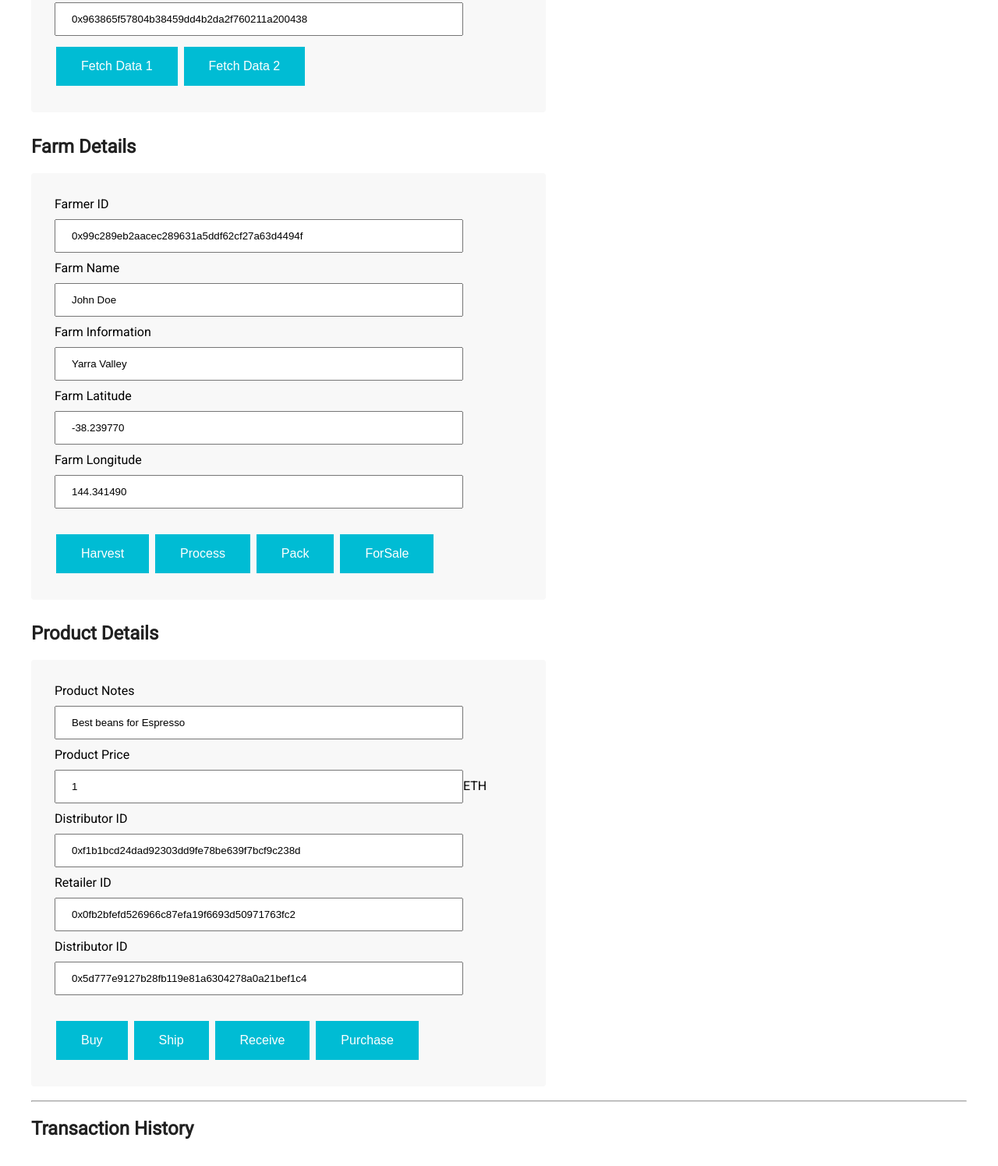
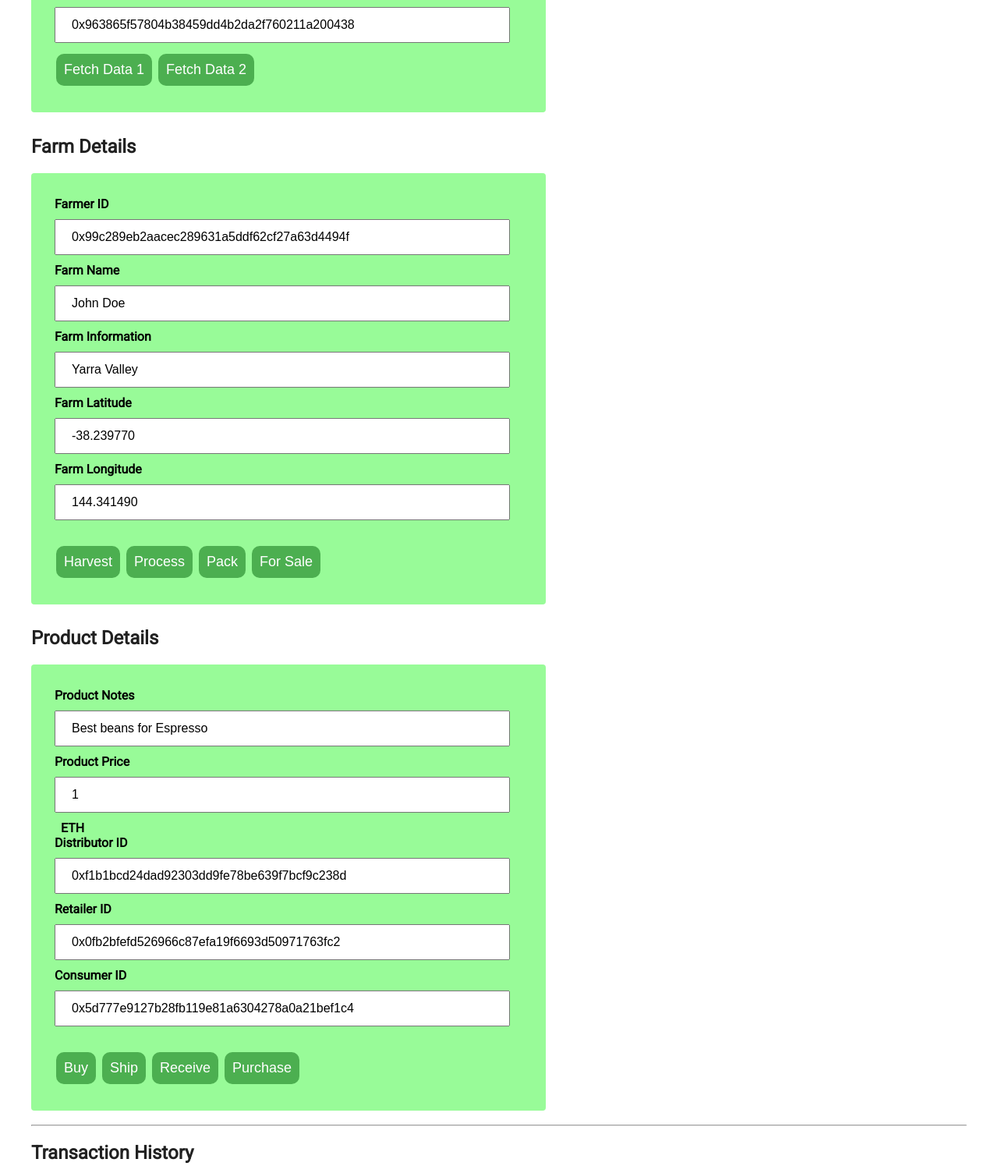
Before and after one commit to tobogganhill/supplychain, a website: page project-6/index.html in a window 1280 px wide. Shown: the part 446-1941 px from the top of the page at 78% size. Drawn offline with nearby package versions, Linux system fonts and the light colour scheme; files whose address does not match are found by name.

Commit message:
mods to HTML and CSS

```diff
--- a/project-6/index.html
+++ b/project-6/index.html
@@ -1,93 +1,178 @@
 <!DOCTYPE html>
 <html lang="en">
-
 	<head>
-    <meta charset="UTF-8">
-    <meta name="viewport" content="width=device-width, initial-scale=1.0">
-    <title>Fair Trade Coffee</title>
-    <link href="https://fonts.googleapis.com/css?family=Roboto" rel="stylesheet">
-    <link rel="stylesheet" type="text/css" href="style.css">
+		<meta charset="UTF-8" />
+		<meta name="viewport" content="width=device-width, initial-scale=1.0" />
+		<title>Coffee Supply Chain Management</title>
+		<link
+			href="https://fonts.googleapis.com/css?family=Roboto"
+			rel="stylesheet"
+		/>
+		<link rel="stylesheet" type="text/css" href="style.css" />
 	</head>
 
 	<body>
 		<div class="container">
-        <h1 style="text-align: center;">Fair Trade Coffee</h1>
-        <hr>
-        <p style="text-align: center;">Prove the authenticity of coffee using the Ethereum blockchain.</p>
+			<h1 style="text-align: center">Coffee Supply Chain Management</h1>
+			<hr />
+			<p style="text-align: center">Ethereum Coffee Provenance</p>
 		</div>
 
 		<div id="ftc-harvest">
 			<h2>Product Overview</h2>
 			<div class="form-group">
 				SKU
-            <br>
-            <input class="input-field" type="number" id="sku" name="sku" value=1><br>
+				<br />
+				<input
+					class="input-field"
+					type="number"
+					id="sku"
+					name="sku"
+					value="1"
+				/><br />
 				UPC
-            <br>
-            <input type="number" id="upc" name="upc" value=1><br>
+				<br />
+				<input type="number" id="upc" name="upc" value="1" /><br />
 				Current Owner ID
-            <br>
-            <input type="text" id="ownerID" name="ownerID" value="0x963865f57804b38459dd4b2da2f760211a200438" size="50"><br>
-            <div class=button-div>
-                <button class="btn-fetchOne" id="button" type="button" data-id="9">Fetch Data 1</button>
-                <button class="btn-fetchTwo" id="button" type="button" data-id="10">Fetch Data 2</button>
+				<br />
+				<input
+					type="text"
+					id="ownerID"
+					name="ownerID"
+					value="0x963865f57804b38459dd4b2da2f760211a200438"
+					size="50"
+				/><br />
+				<div class="button-div">
+					<button class="btn-fetchOne" id="button" type="button" data-id="9">
+						Fetch Data 1
+					</button>
+					<button class="btn-fetchTwo" id="button" type="button" data-id="10">
+						Fetch Data 2
+					</button>
 				</div>
 			</div>
-        <div class=form-break></div>
+			<div class="form-break"></div>
 			<h2>Farm Details</h2>
 			<div class="form-group">
 				Farmer ID
-            <br>
-            <input type="text" id="originFarmerID" name="originFarmerID" value="0x99c289eb2aacec289631a5ddf62cf27a63d4494f"
-                size="50"><br>
+				<br />
+				<input
+					type="text"
+					id="originFarmerID"
+					name="originFarmerID"
+					value="0x99c289eb2aacec289631a5ddf62cf27a63d4494f"
+					size="50"
+				/><br />
 				Farm Name
-            <br>
-            <input type="text" id="originFarmName" name="originFarmName" value="John Doe"><br>
+				<br />
+				<input
+					type="text"
+					id="originFarmName"
+					name="originFarmName"
+					value="John Doe"
+				/><br />
 				Farm Information
-            <br>
-            <input type="text" id="originFarmInformation" name="originFarmInformation" value="Yarra Valley"><br>
+				<br />
+				<input
+					type="text"
+					id="originFarmInformation"
+					name="originFarmInformation"
+					value="Yarra Valley"
+				/><br />
 				Farm Latitude
-            <br>
-            <input type="text" id="originFarmLatitude" name="originFarmLatitude" value="-38.239770"><br>
+				<br />
+				<input
+					type="text"
+					id="originFarmLatitude"
+					name="originFarmLatitude"
+					value="-38.239770"
+				/><br />
 				Farm Longitude
-            <br>
-            <input type="text" id="originFarmLongitude" name="originFarmLongitude" value="144.341490"><br>
-            <br>
-            <button class="btn-harvest" id="button" type="button" data-id="1">Harvest</button>
-            <button class="btn-process" id="button" type="button" data-id="2">Process</button>
-            <button class="btn-pack" id="button" type="button" data-id="3">Pack</button>
-            <button class="btn-forsale" id="button" type="button" data-id="4">ForSale</button>
+				<br />
+				<input
+					type="text"
+					id="originFarmLongitude"
+					name="originFarmLongitude"
+					value="144.341490"
+				/><br />
+				<br />
+				<button class="btn-harvest" id="button" type="button" data-id="1">
+					Harvest
+				</button>
+				<button class="btn-process" id="button" type="button" data-id="2">
+					Process
+				</button>
+				<button class="btn-pack" id="button" type="button" data-id="3">
+					Pack
+				</button>
+				<button class="btn-forsale" id="button" type="button" data-id="4">
+					For Sale
+				</button>
 			</div>
-        <div class=form-break></div>
+			<div class="form-break"></div>
 			<h2>Product Details</h2>
 			<div class="form-group">
 				Product Notes
-            <br>
-            <input type="text" id="productNotes" name="productNotes" value="Best beans for Espresso" size="60"><br>
+				<br />
+				<input
+					type="text"
+					id="productNotes"
+					name="productNotes"
+					value="Best beans for Espresso"
+					size="60"
+				/><br />
 				Product Price
-            <br>
-            <input type="number" id="productPrice" name="productPrice" value=1>ETH<br>
+				<br />
+				<input
+					type="number"
+					id="productPrice"
+					name="productPrice"
+					value="1"
+				/>&nbsp;&nbsp;ETH<br />
 				Distributor ID
-            <br>
-            <input type="text" id="distributorID" name="distributorID" value="0xf1b1bcd24dad92303dd9fe78be639f7bcf9c238d"
-                size="50">
-            <br>
+				<br />
+				<input
+					type="text"
+					id="distributorID"
+					name="distributorID"
+					value="0xf1b1bcd24dad92303dd9fe78be639f7bcf9c238d"
+					size="50"
+				/>
+				<br />
 				Retailer ID
-            <br>
-            <input type="text" id="retailerID" name="retailerID" value="0x0fb2bfefd526966c87efa19f6693d50971763fc2"
-                size="50"><br>
-            Distributor ID
-            <br>
-            <input type="text" id="consumerID" name="consumerID" value="0x5d777e9127b28fb119e81a6304278a0a21bef1c4"
-                size="50"><br>
-            <br>
-            <button class="btn-buy" id="button" type="button" data-id="5">Buy</button>
-            <button class="btn-ship" id="button" type="button" data-id="6">Ship</button>
-            <button class="btn-receive" id="button" type="button" data-id="7">Receive</button>
-            <button class="btn-purchase" id="button" type="button" data-id="8">Purchase</button>
+				<br />
+				<input
+					type="text"
+					id="retailerID"
+					name="retailerID"
+					value="0x0fb2bfefd526966c87efa19f6693d50971763fc2"
+					size="50"
+				/><br />
+				Consumer ID
+				<br />
+				<input
+					type="text"
+					id="consumerID"
+					name="consumerID"
+					value="0x5d777e9127b28fb119e81a6304278a0a21bef1c4"
+					size="50"
+				/><br />
+				<br />
+				<button class="btn-buy" id="button" type="button" data-id="5">
+					Buy
+				</button>
+				<button class="btn-ship" id="button" type="button" data-id="6">
+					Ship
+				</button>
+				<button class="btn-receive" id="button" type="button" data-id="7">
+					Receive
+				</button>
+				<button class="btn-purchase" id="button" type="button" data-id="8">
+					Purchase
+				</button>
 			</div>
-        <div class=form-break></div>
-        <hr>
+			<div class="form-break"></div>
+			<hr />
 		</div>
 
 		<h2>Transaction History<span id="ftc-history"></span></h2>
@@ -95,8 +180,8 @@
 			<ul id="ftc-events">
 				<!-- Events will appear here from app.js -->
 			</ul>
-        <br>
-        <hr>
+			<br />
+			<hr />
 		</div>
 
 		<script src="https://ajax.googleapis.com/ajax/libs/jquery/1.12.4/jquery.min.js"></script>
@@ -104,5 +189,4 @@
 		<script src="js/truffle-contract.js"></script>
 		<script src="js/app.js"></script>
 	</body>
-
 </html>
--- a/project-6/package.json
+++ b/project-6/package.json
@@ -15,6 +15,7 @@
 		"lite-server": "2.4.0"
 	},
 	"dependencies": {
+		"@truffle/hdwallet-provider": "^1.4.0",
 		"truffle-assertions": "^0.9.2"
 	}
 }
--- a/project-6/style.css
+++ b/project-6/style.css
@@ -1,66 +1,65 @@
 body {
-  background-color:#fff;
+	background-color: #fff;
 	padding: 2em;
 	font-family: 'Roboto', 'Helvetica Neue', 'Helvetica', 'Arial', 'sans-serif';
 	color: #212121;
 }
 .container {
-  width: 80%;
+	width: 70%;
 	margin: 0 auto;
 }
-
 
 .bold {
 	font-weight: bolder;
 }
 
 input {
-    width: 80%;
+	width: 90%;
 	padding: 12px 20px;
 	margin: 10px 0;
+	font-size: 16px;
 }
 
 button {
 	cursor: pointer;
-    background-color: #4CAF50;
+	background-color: #4caf50;
+	border-radius: 10px;
 	border: none;
 	color: white;
-    background-color: #00BCD4;
-    font-size: 16px;
-    padding: 16px 32px;
+	font-size: 18px;
+	padding: 10px 10px;
 	text-decoration: none;
 	margin: 4px 2px;
-    cursor: pointer;
 }
 
 .sell {
 	background-color: white;
-  color: #D1C4E9;
+	color: #d1c4e9;
 }
 
 .ftc-intro {
-  background-color:#0097A7;
-  color:white;
-  width:100%;
-  padding:20px;
+	background-color: #0097a7;
+	color: white;
+	width: 100%;
+	padding: 20px;
 }
 
 .form-group {
-  background-color:#0097A7;
-  color:black;
-  width:50%;
-  padding:30px;
+	background-color: palegreen;
+	color: black;
+	width: 50%;
+	padding: 30px;
 	border-radius: 4px;
-  background-color: #f8f8f8;
+	font-weight: bold;
 }
 
 .form-break {
-  background-color:#fff;
-  color:white;
-  width:100%;
-  padding:5px;
+	background-color: #fff;
+	color: white;
+	width: 100%;
+	padding: 5px;
 }
 
 .horizontal-rule {
-  background-color:#BDBDBD;
+	background-color: #aaaaaa;
 }
```
Also changed, not shown: project-6/truffle-config.js (+109 -7 lines), README.md, project-6/build/contracts/ConsumerRole.json, project-6/build/contracts/DistributorRole.json, project-6/build/contracts/FarmerRole.json, project-6/build/contracts/Migrations.json, project-6/build/contracts/Ownable.json, project-6/build/contracts/RetailerRole.json, project-6/build/contracts/Roles.json, project-6/build/contracts/SupplyChain.json, 1 other file. Lines whose indentation alone changed are shown as unchanged.
